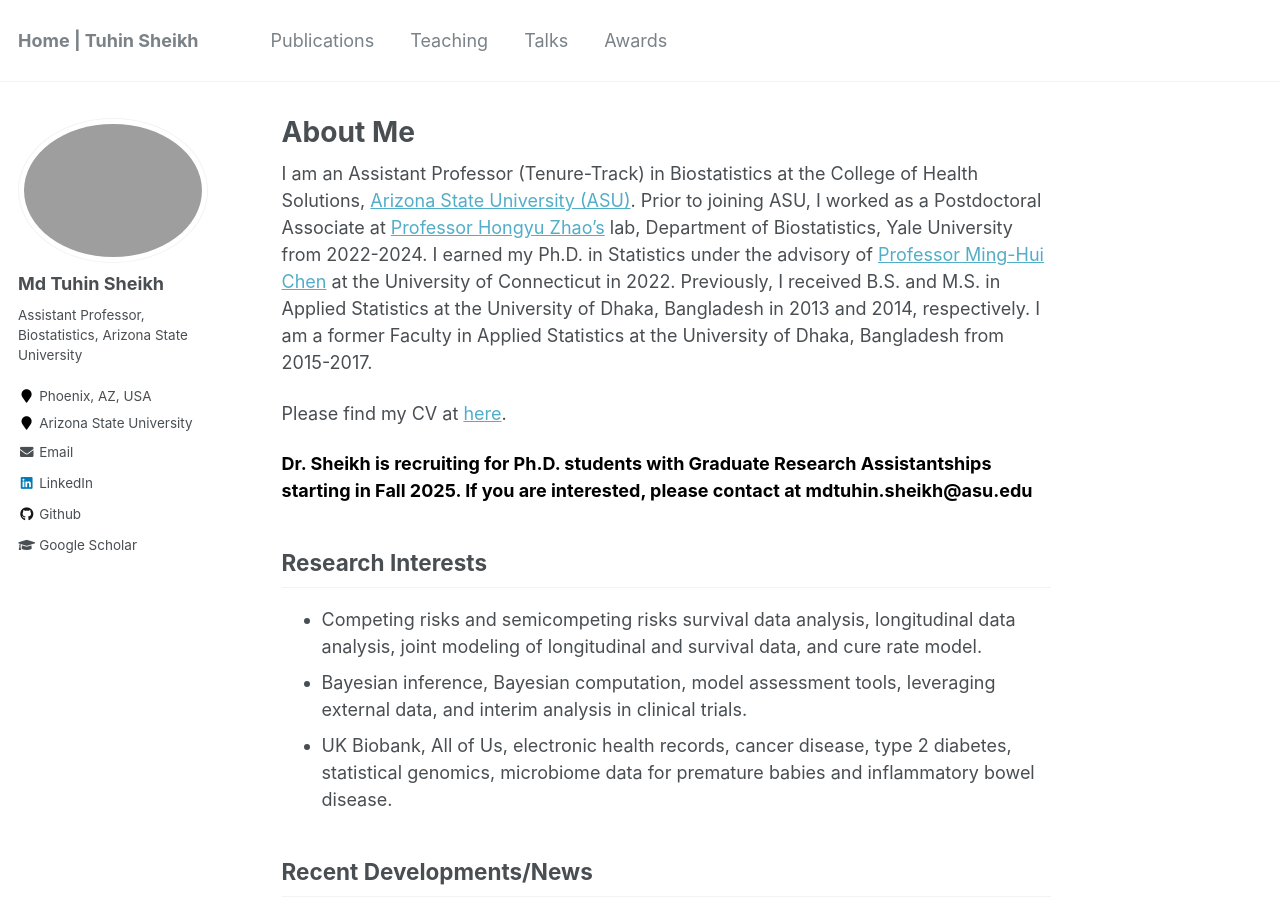
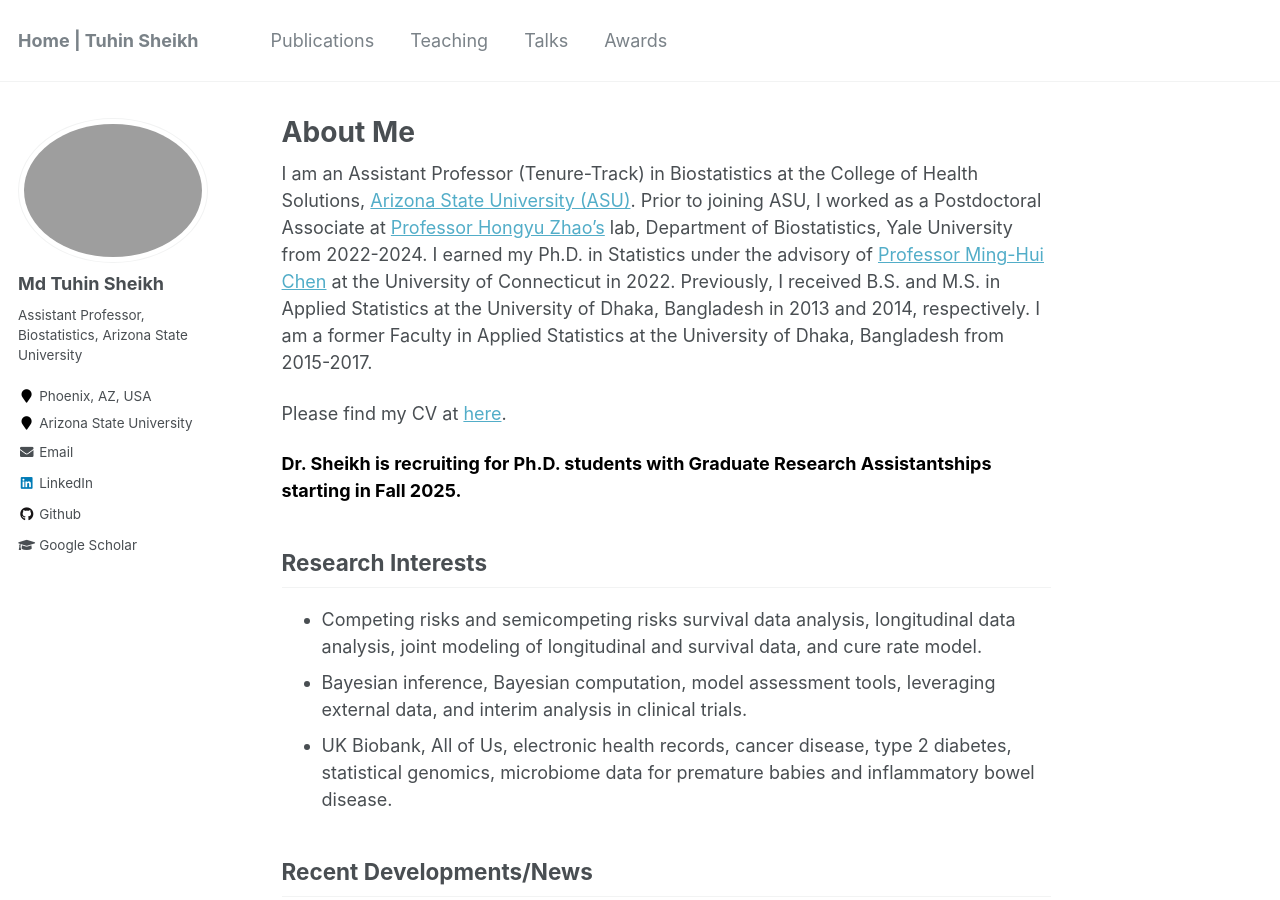
Before and after one commit to mdtuhinsheikh/mdtuhinsheikh.github.io, a Jekyll site: the page built from _pages/about.md, in a window 1280 px wide and 900 px high. Built offline with Jekyll 4.4.1, drawn with Linux system fonts in a browser that asks for light colours.

Commit message:
Update about.md

```diff
--- a/_pages/about.md
+++ b/_pages/about.md
@@ -11,7 +11,7 @@ I am an Assistant Professor (Tenure-Track) in Biostatistics at the College of He
 
 Please find my CV at [here](https://www.dropbox.com/scl/fi/sy1u8rr8v88s0ng293otr/CV_Sheikh_MdTuhin.pdf?rlkey=zlmn2gvg8p777acfznzz37e62&st=xu7fvckw&dl=0){:target="_blank"}.
 
-<strong style="color:black;">Dr. Sheikh is recruiting for Ph.D. students with Graduate Research Assistantships starting in Fall 2025. If you are interested, please contact at mdtuhin.sheikh@asu.edu</strong>
+<strong style="color:black;">Dr. Sheikh is recruiting for Ph.D. students with Graduate Research Assistantships starting in Fall 2025.</strong>
 
 ## Research Interests
 - Competing risks and semicompeting risks survival data analysis, longitudinal data analysis, joint modeling of longitudinal and survival data, and cure rate model.
```
